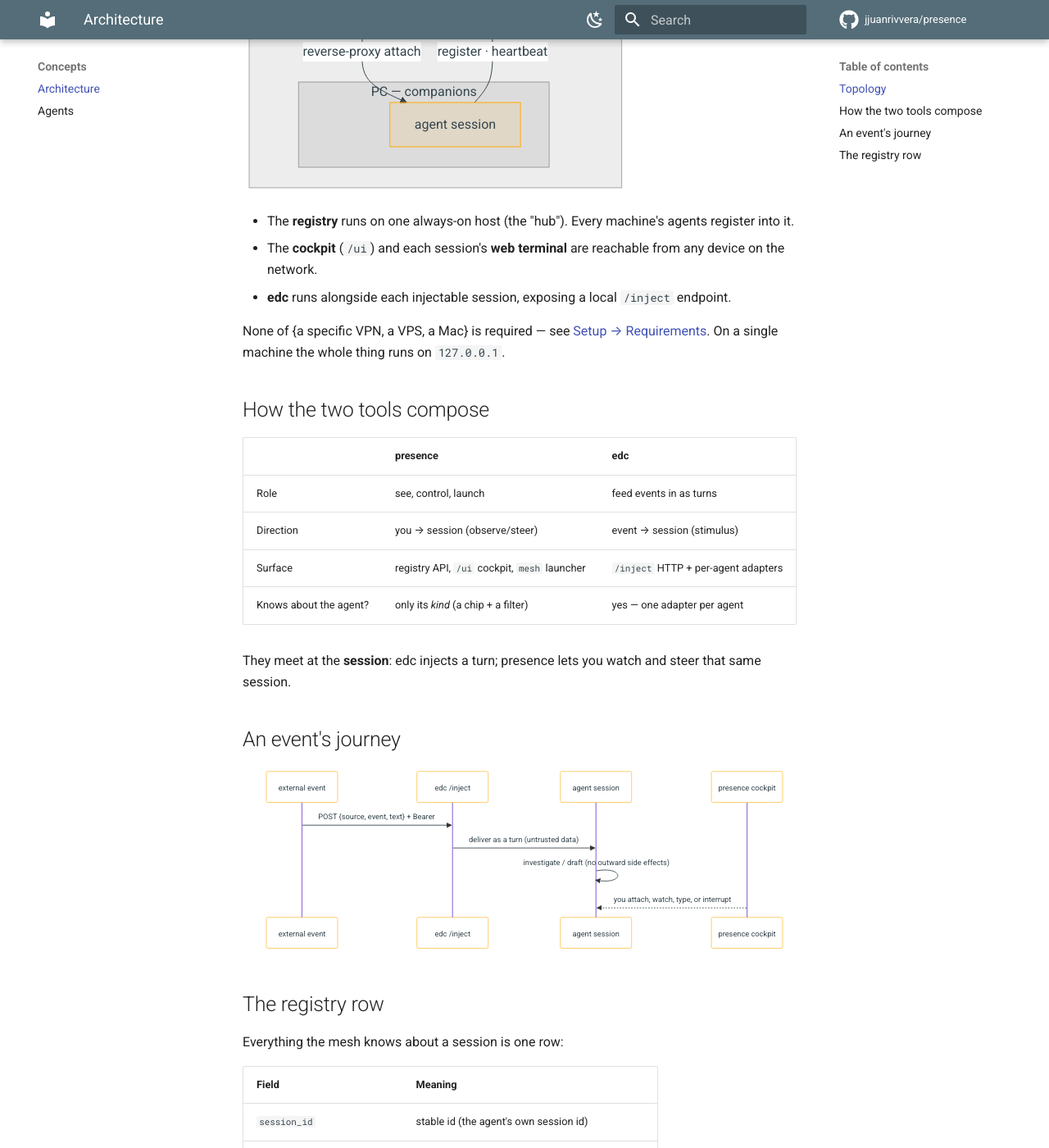
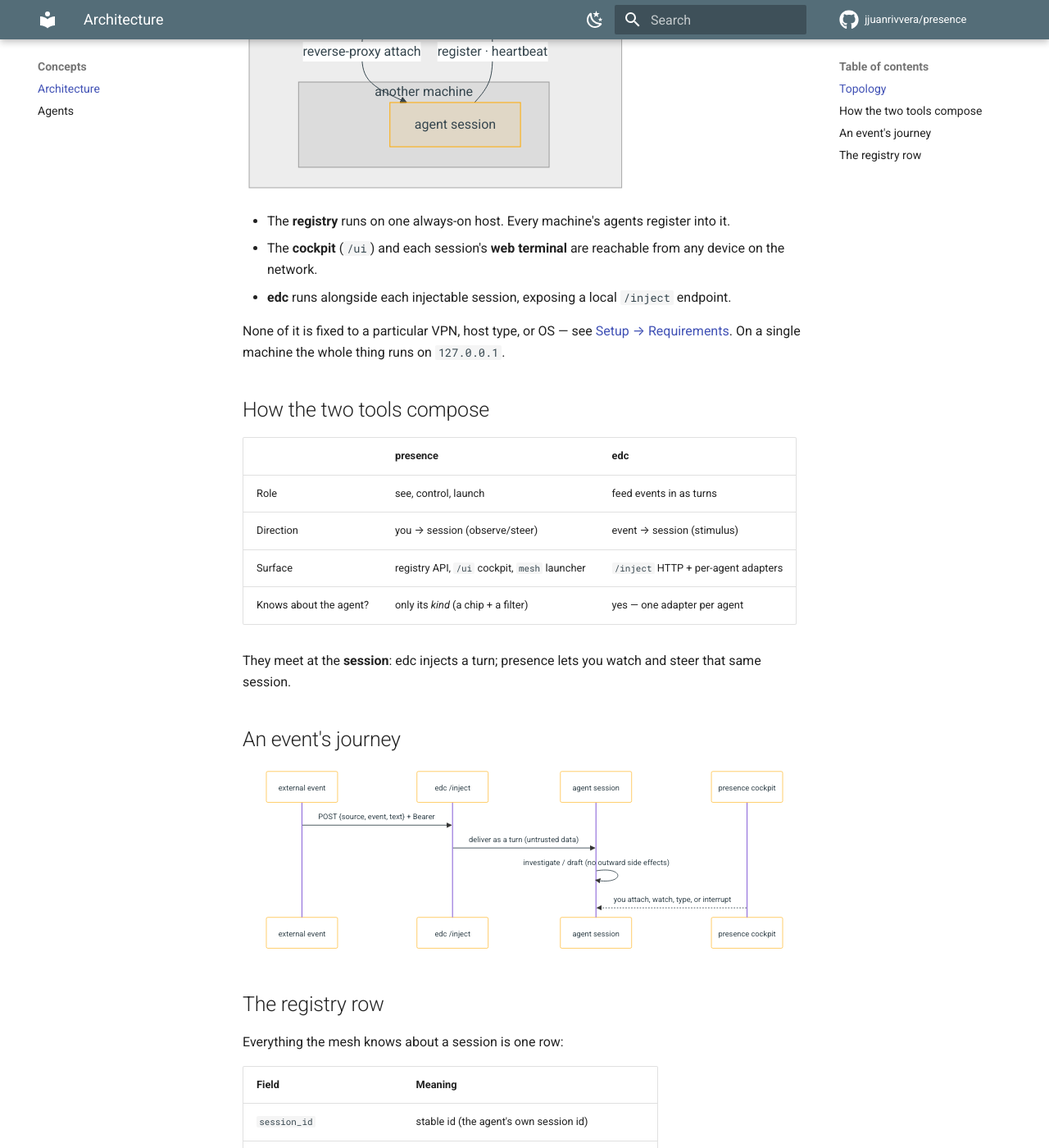
Before and after one commit to jjuanrivvera/presence, an MkDocs documentation site: the page built from docs/architecture.md, in a window 1280 px wide and 1400 px high, scrolled down 683 px. Shown: the whole window at 82% size. Built offline with MkDocs 1.6.1 and Material for MkDocs 9.7.7, drawn with Linux system fonts in a browser that asks for light colours; comment, search, counter and statistics services are not loaded; some of the changed text lies outside the part shown.

Commit message:
docs: genericize — remove specific machine/architecture references
The public docs described a particular Mac/PC/VPS + 'the Hub' + 'companions'
setup; they should teach the tools abstractly. Topology is now generic nodes
(a dev machine / another machine / an always-on host), 'companions' → headless
agents, 'the hub' → the always-on host / the registry, and Tailscale/VPS remain
only as non-required examples.

````diff
--- a/docs/architecture.md
+++ b/docs/architecture.md
@@ -7,14 +7,14 @@ The mesh is two layers over one private network: **presence** (observe / control
 
 ```mermaid
 flowchart TB
-  subgraph net["private network (e.g. a tailnet)"]
-    subgraph mac["Mac — interactive"]
+  subgraph net["private network — a VPN, a LAN, or one machine"]
+    subgraph m1["a dev machine"]
       A1["agent session"]
     end
-    subgraph pc["PC — companions"]
+    subgraph m2["another machine"]
       A2["agent session"]
     end
-    subgraph vps["VPS — the hub (always on)"]
+    subgraph host["an always-on host"]
       SRV["presence serve<br/>SQLite registry + /ui cockpit"]
     end
   end
@@ -25,12 +25,12 @@ flowchart TB
   You["you — any device"] --> SRV
 ```
 
-- The **registry** runs on one always-on host (the "hub"). Every machine's agents register into it.
+- The **registry** runs on one always-on host. Every machine's agents register into it.
 - The **cockpit** (`/ui`) and each session's **web terminal** are reachable from any device on the network.
 - **edc** runs alongside each injectable session, exposing a local `/inject` endpoint.
 
-None of {a specific VPN, a VPS, a Mac} is required — see [Setup → Requirements](setup.md#requirements). On a
-single machine the whole thing runs on `127.0.0.1`.
+None of it is fixed to a particular VPN, host type, or OS — see [Setup → Requirements](setup.md#requirements).
+On a single machine the whole thing runs on `127.0.0.1`.
 
 ## How the two tools compose
 
@@ -64,7 +64,7 @@ Everything the mesh knows about a session is one row:
 | Field | Meaning |
 |---|---|
 | `session_id` | stable id (the agent's own session id) |
-| `host` | machine label (`mac` / `pc` / `vps` / …) |
+| `host` | machine label (`laptop` / `server` / …) |
 | `agent` | `claude` \| `codex` \| `opencode` |
 | `repo` · `branch` · `repo_path` | what it's working on |
 | `state` | `busy` \| `idle` \| `blocked` |
````
Also changed, not shown: docs/commands.md (+2 -2 lines), docs/presence.md (+5 -5 lines), docs/setup.md (+4 -4 lines).
